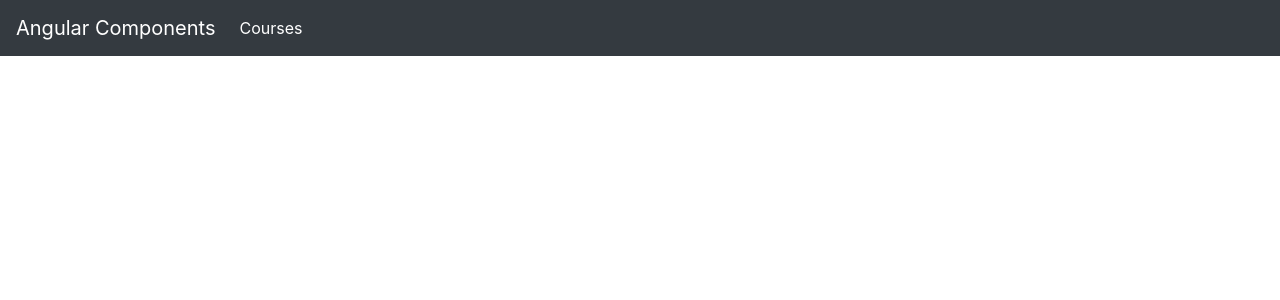
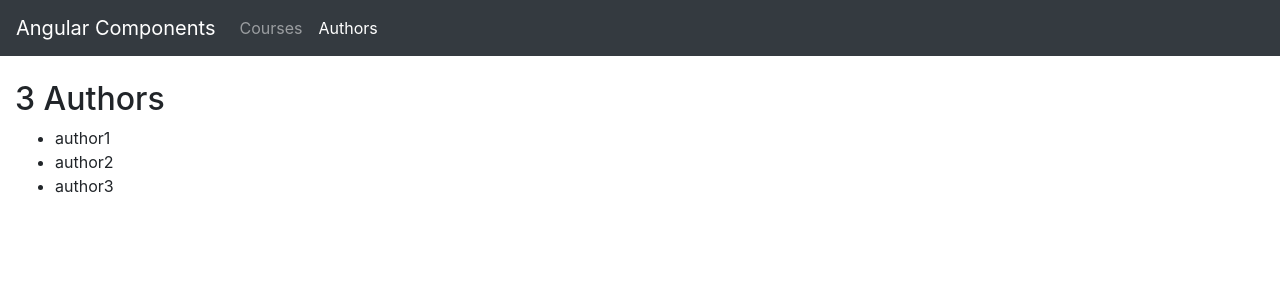
Before and after one commit to kboul/angular-components, an Angular app: page /authors in a window 1280 px wide. Before the commit this address led to /. Shown: the top 300 px of the page. Built offline with nearby package versions, Linux system fonts and the light colour scheme.

Commit message:
Create Authors component and update navbar to be able to navigate there

```diff
--- /dev/null
+++ b/src/app/authors/authors.component.html
@@ -0,0 +1,6 @@
+<h2>{{ authors.length }} Authors</h2>
+<ul>
+    <li *ngFor="let author of authors">
+        {{ author }}
+    </li>
+</ul>
--- /dev/null
+++ b/src/app/authors/authors.component.ts
@@ -0,0 +1,16 @@
+import { Component } from '@angular/core';
+import { AuthorsService } from './../services/authors.service';
+
+@Component({
+    selector: 'authors',
+    templateUrl: './authors.component.html',
+    styleUrls: ['./authors.component.sass']
+})
+
+export class AuthorsComponent {
+    authors: Array<String>;
+
+    constructor(service: AuthorsService) {
+        this.authors = service.getAuthors();
+    }
+}
--- /dev/null
+++ b/src/app/navbar/items.ts
@@ -0,0 +1,4 @@
+export const items = [
+    { url: 'courses', name: 'Courses' },
+    { url: 'authors', name: 'Authors' }
+]
--- a/src/app/navbar/navbar.component.html
+++ b/src/app/navbar/navbar.component.html
@@ -10,13 +10,18 @@
         aria-label="Toggle navigation">
         <span class="navbar-toggler-icon"></span>
     </button>
-    <div class="collapse navbar-collapse" id="navbarCollapse">
+    <div
+        class="collapse navbar-collapse"
+        id="navbarCollapse">
         <ul class="navbar-nav mr-auto">
-            <li class="nav-item active">
-                <a class="nav-link" href="#">Courses</a>
-            </li>
-            <li class="nav-item">
-                <a class="nav-link" href="#"></a>
+            <li
+                *ngFor="let navbarItem of navbarItems"
+                routerLinkActive="active">
+                <a
+                    class="nav-link"
+                    routerLink="{{navbarItem.url}}">
+                    {{navbarItem.name}}
+                </a>
             </li>
         </ul>
     </div>
--- a/src/app/navbar/navbar.component.ts
+++ b/src/app/navbar/navbar.component.ts
@@ -1,4 +1,5 @@
-import { Component, OnInit } from '@angular/core';
+import { Component } from '@angular/core';
+import { items } from './items';
 
 @Component({
     selector: 'navbar',
@@ -6,11 +7,7 @@ import { Component, OnInit } from '@angular/core';
     styleUrls: ['./navbar.component.sass']
 })
 
-export class NavbarComponent implements OnInit {
-
-    constructor() { }
-
-    ngOnInit() {
-    }
-
+export class NavbarComponent {
+    items: Array<String>;
+    navbarItems = items
 }
--- /dev/null
+++ b/src/app/services/authors.service.ts
@@ -0,0 +1,8 @@
+import { Injectable } from '@angular/core';
+
+@Injectable()
+export class AuthorsService {
+    getAuthors(): Array<String> {
+        return ['author1', 'author2', 'author3'];
+    }
+}
```
Also changed, not shown: src/app/app.module.ts (+8 -2 lines), src/app/authors/authors.component.sass (added), 1 other file (tests, documents, lock files or other folders).
